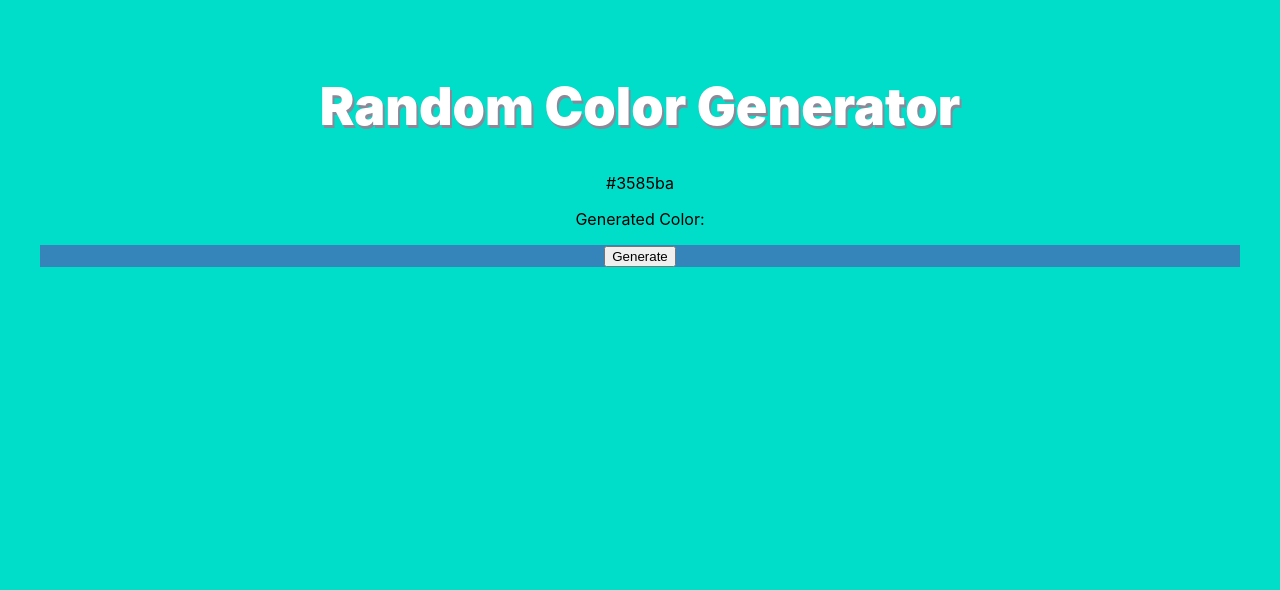
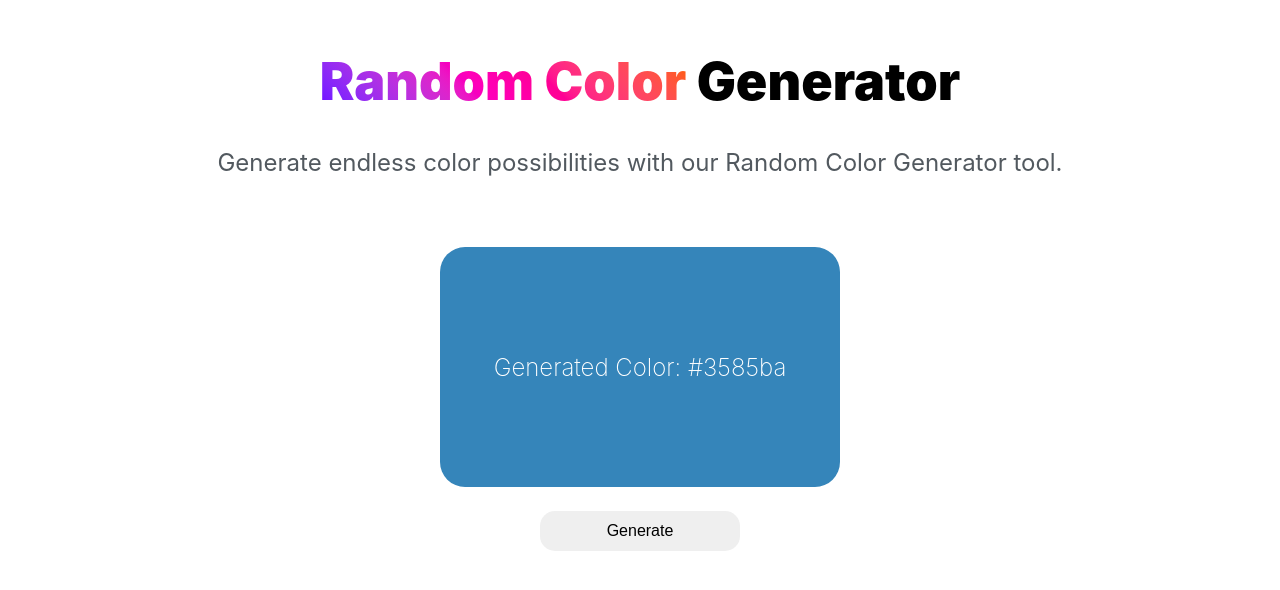
Before and after one commit to Oniaa/react-random-color-generator, a React app: page / in a window 1280 px wide. Shown: the top 590 px of the page. Built offline with nearby package versions, Linux system fonts and the light colour scheme; the HTML template or start-up script is replaced by a standard one.

Commit message:
Style Css everthing in the middle

```diff
--- a/src/App.css
+++ b/src/App.css
@@ -1,15 +1,65 @@
 .App {
   text-align: center;
-  background-color: #00ddc9;
-  padding: 40px;
-  height: 100vh;
+  background-color: #ffffff;
+  height: 100%;
+}
+
+.Body {
+  margin-top: 50px;
+}
+
+.Radient {
+  -webkit-text-fill-color: transparent;
+  background-clip: text;
+  background-image: -webkit-linear-gradient(
+    45deg,
+    color(display-p3 0.37 0.03 1),
+    color(display-p3 1 0.06 0.66),
+    color(display-p3 1 0.43 0.07)
+  );
 }
 
 h1 {
+  color: #000;
   font-size: 3.25em;
   font-weight: 900;
+}
+
+h2 {
+  color: #52595f;
+  font-weight: 400;
+}
+
+.Container {
+  margin-top: 50px;
+  margin-bottom: 20px;
+  display: inline-block;
+  justify-content: center;
+  height: 15em;
+  width: 25em;
+  position: relative;
+  border-radius: 25px;
+}
+
+p {
+  margin: 0;
+  position: absolute;
+  top: 50%;
+  left: 50%;
+  margin-right: -50%;
+  transform: translate(-50%, -50%);
+  font-size: 1.5em;
+  font-weight: 250;
   color: #ffffff;
-  text-shadow: #898999 2px 3px 0px;
+}
+
+button {
+  font-size: 1em;
+  height: 2.5em;
+  width: 12.5em;
+  border-radius: 15px;
+  border: none;
+  outline: none;
 }
 
 /* .App-logo {
--- a/src/App.js
+++ b/src/App.js
@@ -11,15 +11,20 @@ export default function App() {
 
   return (
     <div className="App">
-      <div>
-        <h1>Random Color Generator</h1>
+      <div className="Body">
+        <h1>
+          <span className="Radient">Random Color</span> Generator
+        </h1>
+        <h2>
+          Generate endless color possibilities with our Random Color Generator
+          tool.
+        </h2>
+      </div>
+      <div style={{ backgroundColor: color }} className="Container">
+        <p>Generated Color: {color}</p>
       </div>
       <div>
-        {color}
-        <p>Generated Color:</p>
-      </div>
-      <div style={{ backgroundColor: color }} className="container">
-        <button onClick={handleClick}>Generate</button>
+        <button onClick={handleClick}> Generate</button>
       </div>
     </div>
   );
```
